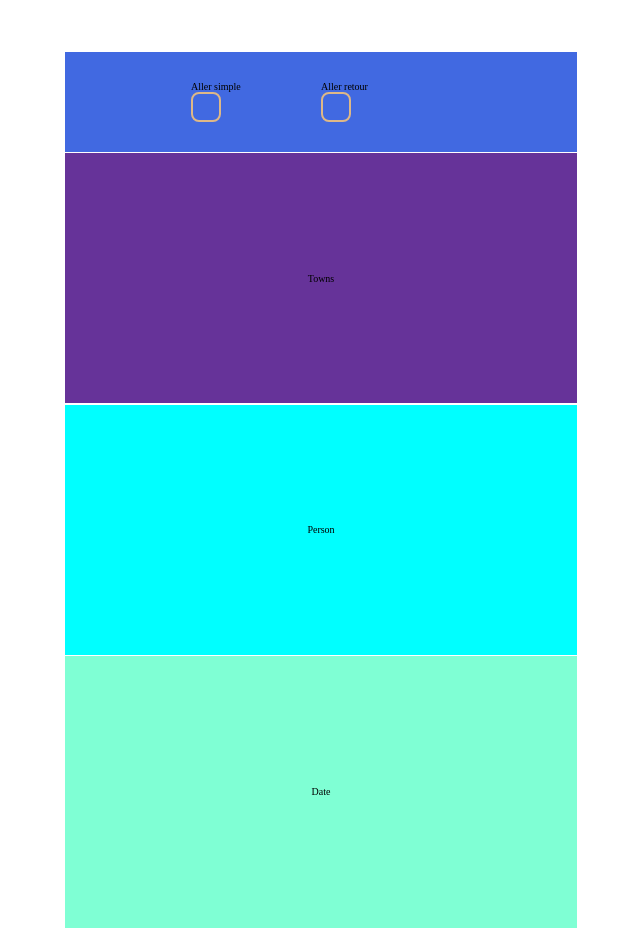
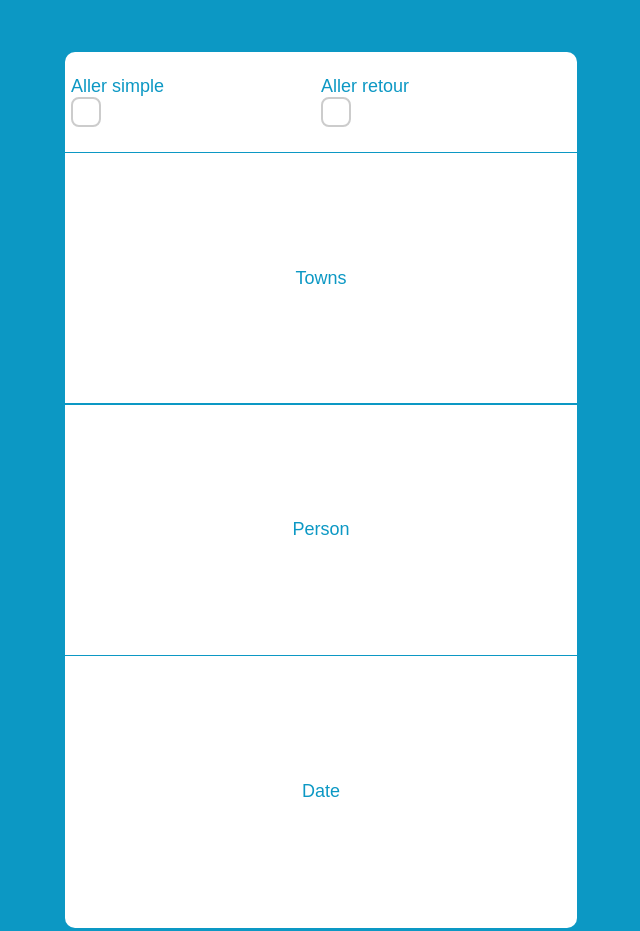
Before and after one commit to fotsoclaude/ihm-interfaces, a website: page index.html in a window 1280 px wide. Shown: the whole page, without its empty margins (319-959 px from the left). Drawn offline with Linux system fonts and the light colour scheme.

Commit message:
home type of the reservation styled

```diff
--- a/sass/_base.scss
+++ b/sass/_base.scss
@@ -1,3 +1,8 @@
+// VARIABLE COLORS
+$color-primary: #f9017c;
+$color-secondary: #0c98c4;
+$color-grey-light: #ccc;
+
 *,
 *::before,
 *::after {
@@ -9,6 +14,13 @@
 html {
     box-sizing: border-box;
     font-size: 62.5%;
+}
+
+body {
+    font-size: 1.8rem;
+    background-color: $color-secondary;
+    color: $color-secondary;
+    font-family: "Poppins", sans-serif;
 }
 
 .container {
--- a/sass/_home.scss
+++ b/sass/_home.scss
@@ -2,29 +2,30 @@
     display: grid;
     justify-items: center;
     align-items: center;
+    background-color: #fff;
 
     &--type {
         @include centerLayout;
         grid-row: center-row-start / row-start 1;
-        background-color: royalblue;
+        border-top-left-radius: 1rem;
+        border-top-right-radius: 1rem;
     }
 
     &--towns {
         @include centerLayout;
         grid-row: row-start 1 / row-start 2;
-        background-color: rebeccapurple
     }
 
     &--person {
         @include centerLayout;
         grid-row: row-start 2 / row-start 3;
-        background-color: aqua
     }
 
     &--date {
         @include centerLayout;
         grid-row: row-start 3 / center-row-end;
-        background-color: aquamarine;
+        border-bottom-left-radius: 1rem;
+        border-bottom-right-radius: 1rem;
     }
 }
 
@@ -35,7 +36,7 @@
     &__group--1,
     &__group--2 {
         display: grid;
-        grid-template-columns: minmax(13rem, max-content);
+        grid-template-columns: minmax(25rem, 1fr);
         grid-template-rows: max-content;
     }
 
@@ -50,7 +51,7 @@
         display: inline-block;
         height: 3rem;
         width: 3rem;
-        border: 2px solid burlywood;
+        border: .25rem solid $color-grey-light;
         border-radius: .8rem;
         cursor: pointer;
         transition: all .2s;
@@ -62,7 +63,7 @@
             width: .3rem;
             height: 1.5rem;
             border-radius: 2rem;
-            background-color: red;
+            background-color: $color-primary;
             transform: rotate(35deg);
             top: .4rem;
             left: 1.4rem;
@@ -77,13 +78,17 @@
             width: .3rem;
             height: .8rem;
             border-radius: 2rem;
-            background-color: red;
+            background-color: $color-primary;
             transform: rotate(-35deg);
             top: 1rem;
             left: .85rem;
             opacity: 0;
             transition: opacity .2s;
         }
+    }
+
+    &__radio-input:checked ~ &__radio-button {
+        border-color: $color-primary;
     }
 
     &__radio-input:checked ~ &__radio-button::before,
```
Also changed, not shown: css/style.css.
